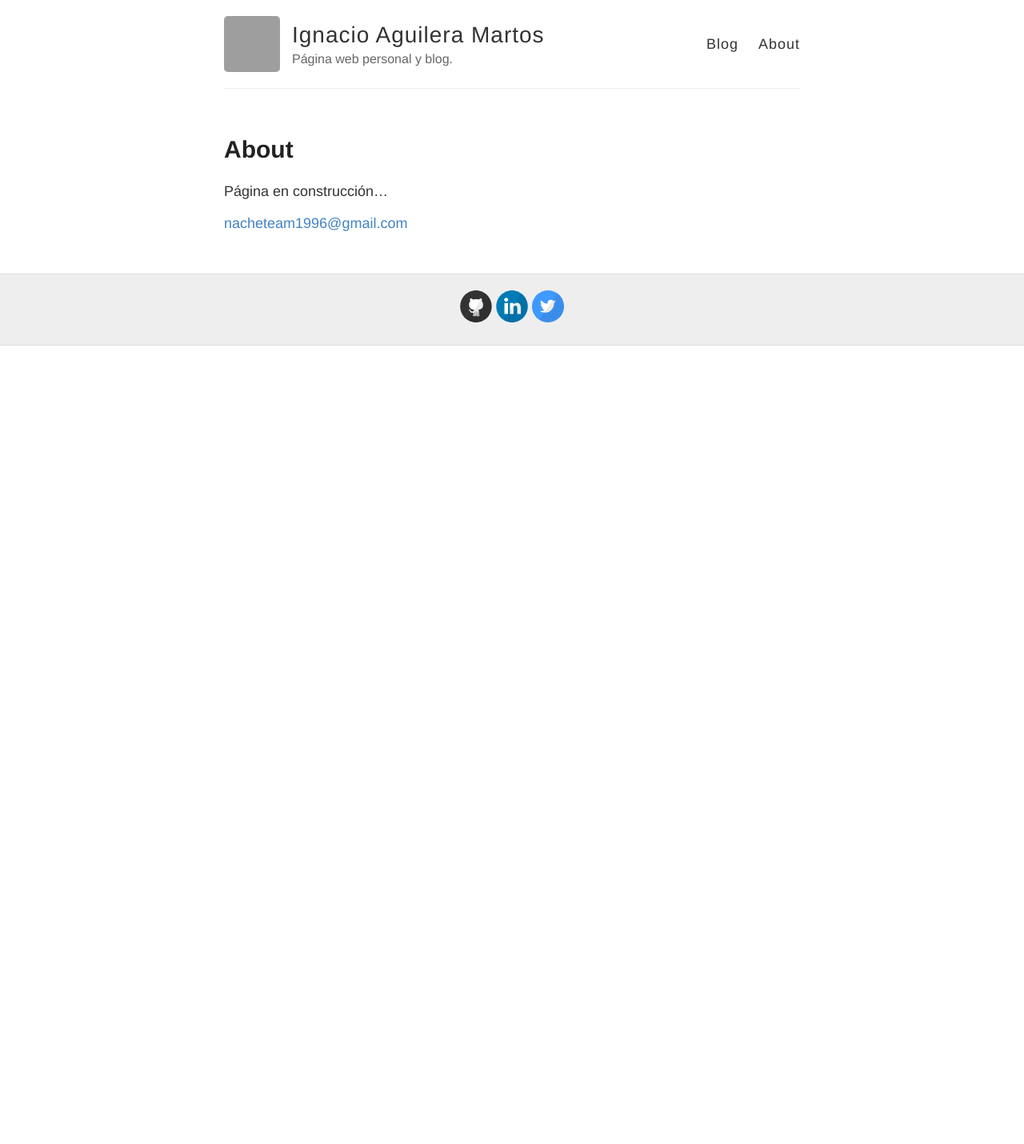
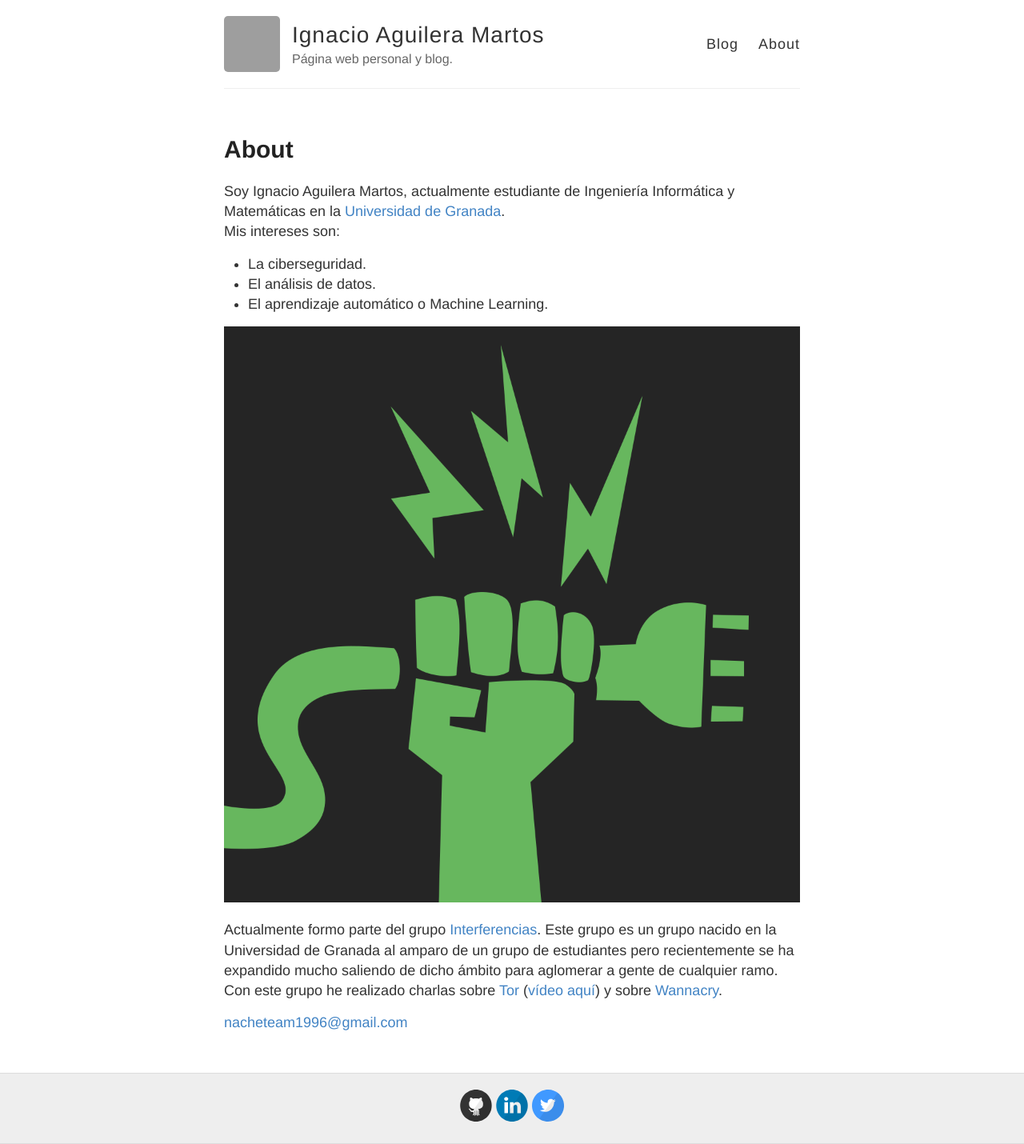
Before and after one commit to nacheteam/nacheteam.github.io, a Jekyll site: the page built from about.md, in a window 1280 px wide. Shown: the whole page at 80% size. Built offline with Jekyll 4.4.1, drawn with Linux system fonts in a browser that asks for light colours; before the commit the page ends 900 px from its top, so only the background shows below that; grey boxes are pictures that could not be loaded.

Commit message:
Añadida pagina about

```diff
--- a/about.md
+++ b/about.md
@@ -4,6 +4,16 @@ title: About
 permalink: /about/
 ---
 
-Página en construcción...
+Soy Ignacio Aguilera Martos, actualmente estudiante de Ingeniería Informática y Matemáticas en la [Universidad de Granada](www.ugr.es).
+Mis intereses son:
+- La ciberseguridad.
+- El análisis de datos.
+- El aprendizaje automático o Machine Learning.
+
+![Interferencias]({{site.baseurl}}/images/logo_interferencias_1080p.png)
+
+Actualmente formo parte del grupo [Interferencias](interferencias.github.io). Este grupo es un grupo nacido en la Universidad de Granada al amparo de un grupo de estudiantes pero recientemente se ha expandido mucho saliendo de dicho ámbito para aglomerar a gente de cualquier ramo.
+Con este grupo he realizado charlas sobre [Tor](https://www.github.com/nacheteam/Charla-sobre-Tor) ([vídeo aquí](https://vimeo.com/214392014)) y sobre [Wannacry](https://www.github.com/charla-ransomware).
+
 
 [nacheteam1996@gmail.com](mailto:nacheteam1996@gmail.com)
```
